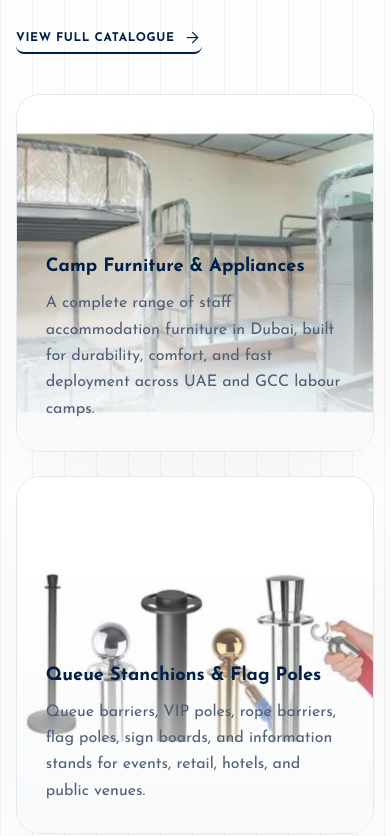
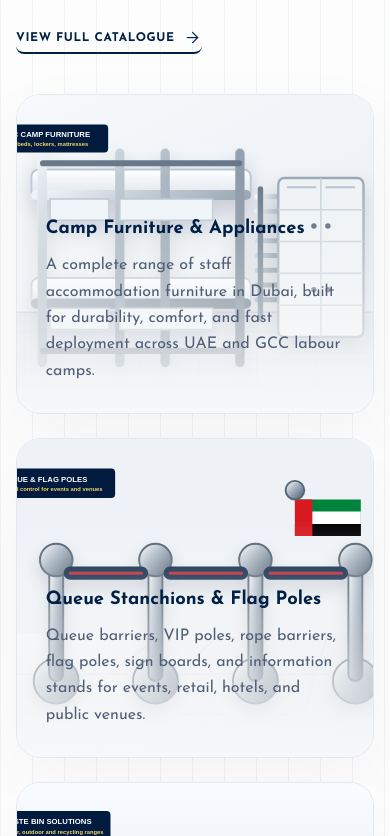
Before and after one commit to kailas8123-source/vega-turnkey-projects, a website: page index.html in a window 390 px wide. Shown: the part 3830-4666 px from the top of the page. Drawn offline with nearby package versions, Linux system fonts and the light colour scheme.

Commit message:
Add blog and product scene visuals

```diff
--- a/src/main.js
+++ b/src/main.js
@@ -28,6 +28,11 @@ const images = {
   gdsQuality: "/assets/gds/quality.png",
   gdsDelivery: "/assets/gds/delivery.png",
   gdsCommitment: "/assets/gds/commitment.png",
+  sceneCamp: "/assets/gds/camp-bunk-bed-scene.svg",
+  sceneWaste: "/assets/gds/waste-bin-scene.svg",
+  sceneQueue: "/assets/gds/queue-barrier-scene.svg",
+  sceneHospitality: "/assets/gds/hospitality-equipment-scene.svg",
+  sceneSafety: "/assets/gds/safety-ppe-scene.svg",
 };
 
 const coverageCities = ["Dubai", "Abu Dhabi", "Sharjah", "Ajman", "Ras Al Khaimah", "Fujairah", "Umm Al Quwain", "GCC dispatch"];
@@ -36,7 +41,7 @@ const navItems = [
   ["catalog", "Products"],
   ["mission", "About Us"],
   ["catalog", "Safety & PPE", "Safety Equipment"],
-  ["insights", "Insights"],
+  ["blog", "Blog"],
 ];
 
 const categories = [
@@ -47,7 +52,8 @@ const categories = [
     icon: "deck",
     material: "Camp Furniture",
     image: images.camp,
-    sourceImage: images.gdsBunkBeds,
+    sourceImage: images.sceneCamp,
+    referenceImage: images.gdsBunkBeds,
     description:
       "A complete range of staff accommodation furniture in Dubai, built for durability, comfort, and fast deployment across UAE and GCC labour camps.",
     points: ["Steel and wooden bunk beds with anti-rust finishes", "Medicated mattresses, bedding, pillows, and linens", "Steel lockers, cabinets, office furniture, and appliances"],
@@ -62,7 +68,8 @@ const categories = [
     icon: "stadium",
     material: "Queue Systems",
     image: images.queue,
-    sourceImage: images.gdsQueue,
+    sourceImage: images.sceneQueue,
+    referenceImage: images.gdsQueue,
     description:
       "Queue barriers, VIP poles, rope barriers, flag poles, sign boards, and information stands for events, retail, hotels, and public venues.",
     points: ["Retractable barriers and VIP posts in multiple finishes", "Indoor and outdoor flag poles in aluminium and steel", "Police barriers, traffic barriers, and guided signage"],
@@ -77,7 +84,8 @@ const categories = [
     icon: "delete",
     material: "Waste Bins",
     image: images.waste,
-    sourceImage: images.gdsWasteBins,
+    sourceImage: images.sceneWaste,
+    referenceImage: images.gdsWasteBins,
     description:
       "Indoor and outdoor waste bins, stainless-steel bins, plastic bins, recycling bins, wooden bins, and pole ashtrays for clean, efficient premises.",
     points: ["Polished stainless-steel bins for offices and hotel lobbies", "Colour-coded recycling bins with separate compartments", "Outdoor public-space bins with durable easy-clean bodies"],
@@ -92,7 +100,8 @@ const categories = [
     icon: "event",
     material: "Hospitality",
     image: images.events,
-    sourceImage: images.gdsCatalog1,
+    sourceImage: images.sceneHospitality,
+    referenceImage: images.gdsCatalog1,
     description:
       "Premium hotel equipment and hospitality supplies for furnished apartments, banquet venues, resorts, and event operators.",
     points: ["Rollaway beds, foldable beds, bellman trolleys, banquet tables, and chairs", "Bed and bath linens, towels, duvet covers, and hotel accessories", "Food serving trays, catering equipment, electronics, and housekeeping carts"],
@@ -107,7 +116,8 @@ const categories = [
     icon: "health_and_safety",
     material: "Safety Equipment",
     image: images.logistics,
-    sourceImage: images.gdsCatalog2,
+    sourceImage: images.sceneSafety,
+    referenceImage: images.gdsCatalog2,
     description:
       "Complete solutions for hotel staff accommodation, labour camps, executive housing, hostels, construction sites, and public events.",
     points: ["Safety shoes, helmets, gloves, and high-visibility clothing", "First-aid kits, safety gadgets, and workplace compliance essentials", "Road safety barriers, barricades, and traffic control equipment"],
@@ -117,11 +127,11 @@ const categories = [
   },
 ];
 
-const gdsProductGroups = categories.map(({ title, tag, items, sourceImage }) => ({
+const gdsProductGroups = categories.map(({ title, tag, items, referenceImage, sourceImage }) => ({
   title,
   tag,
   items,
-  image: sourceImage,
+  image: referenceImage || sourceImage,
 }));
 
 const values = [
@@ -135,36 +145,44 @@ const values = [
 
 const articles = [
   {
-    category: "Mattresses",
-    title: "Sleep Better Tonight: Medicated Mattress That Improves Your Sleep Quality",
-    image: images.gdsBunkBeds,
+    category: "Camp Furniture",
+    title: "How to Specify Bunk Beds and Lockers for GCC Labour Camps",
+    image: images.sceneCamp,
     read: "7 min read",
     summary:
-      "How medicated orthopedic mattresses distribute weight evenly, support spinal alignment, and reduce pressure on neck, hips, and shoulders.",
+      "A practical checklist for bed frame strength, anti-rust coating, mattress sizing, locker placement, and delivery planning for high-occupancy staff accommodation.",
   },
   {
-    category: "Sustainability",
-    title: "The Essential Role of Recycling Bins in Waste Management",
-    image: images.gdsWasteBins,
+    category: "Waste Management",
+    title: "Choosing the Right Waste and Recycling Bins for UAE Facilities",
+    image: images.sceneWaste,
     read: "6 min read",
     summary:
-      "Why colour-coded recycling bins simplify waste separation, encourage reuse, and reduce environmental impact across busy facilities.",
+      "How to select stainless-steel, plastic, wooden, outdoor, and colour-coded recycling bins for offices, hotels, public spaces, and camp facilities.",
   },
   {
     category: "Crowd Control",
-    title: "The Ultimate Guide to Crowd Control Stanchions: Types & Uses",
-    image: images.gdsQueue,
+    title: "Queue Barrier Planning for Hotels, Events, and Public Venues",
+    image: images.sceneQueue,
     read: "4 min read",
     summary:
-      "A practical guide to retractable barriers, rope barriers, VIP stanchions, queue barriers, and event safety applications.",
+      "A practical guide to retractable barriers, VIP rope poles, police barriers, flag poles, and signage layouts that keep guest movement clear.",
   },
   {
-    category: "Procurement",
-    title: "Choosing Office Furniture and Accommodation Supply for UAE Projects",
-    image: images.gdsCatalog1,
+    category: "Hospitality",
+    title: "Hotel and Event Equipment Procurement for Fast Turnarounds",
+    image: images.sceneHospitality,
     read: "8 min read",
     summary:
-      "How to balance cost, durability, availability, and installation timing when ordering high-volume project furniture.",
+      "What to prepare before ordering rollaway beds, bellman trolleys, banquet furniture, linens, service trays, and housekeeping equipment.",
+  },
+  {
+    category: "Safety & PPE",
+    title: "Road Safety and PPE Essentials for UAE Site Mobilisation",
+    image: images.sceneSafety,
+    read: "5 min read",
+    summary:
+      "A procurement guide for safety shoes, helmets, gloves, first-aid kits, cones, barricades, and road barriers before teams arrive on site.",
   },
 ];
 
@@ -181,6 +199,7 @@ const metaByRoute = {
   catalog: "Browse premium bunk beds, mattresses, queue barriers, flag poles, waste bins, recycling bins, hotel equipment, linens, PPE and road safety barriers from Vega Turnkey Projects in Dubai.",
   mission: "Learn about Vega Turnkey Projects, also known as GDS-UAE, a Dubai-based importer and stockist with 15+ years of experience in labour-camp furniture, safety workwear and crowd control solutions.",
   insights: "Read Vega Turnkey insights on medicated mattresses, recycling bins, crowd control stanchions, hotel safety barriers and project furniture selection in the UAE.",
+  blog: "Read Vega Turnkey blog guides on GCC camp furniture, waste bins, queue barriers, hospitality equipment, safety PPE and UAE project procurement.",
 };
 
 const state = {
@@ -419,6 +438,25 @@ function testimonial() {
   `;
 }
 
+function blogPreview() {
+  return `
+    <section class="section-space blog-preview-section">
+      <div class="container">
+        <div class="section-head">
+          <div>
+            <span class="eyebrow gold">Project Blog</span>
+            <h2>Procurement notes for camps, venues, hotels, and UAE sites.</h2>
+          </div>
+          <button class="text-link" data-route="blog">Read All Posts ${icon("arrow_forward")}</button>
+        </div>
+        <div class="blog-preview-grid">
+          ${articles.map(articleCard).join("")}
+        </div>
+      </div>
+    </section>
+  `;
+}
+
 function contactSection() {
   return `
     <section class="section-space contact-section" id="contact">
@@ -461,7 +499,7 @@ function inquiryForm(buttonText = "Submit") {
 }
 
 function homePage() {
-  return `${hero()}${stats()}${uaeSupplyBand()}${homeCategories()}${whyVega()}${processPreview()}${testimonial()}${contactSection()}`;
+  return `${hero()}${stats()}${uaeSupplyBand()}${homeCategories()}${whyVega()}${processPreview()}${blogPreview()}${testimonial()}${contactSection()}`;
 }
 
 function catalogPage() {
@@ -593,7 +631,7 @@ function insightsPage() {
       <div class="container featured-grid">
         <div class="featured-image"><img src="${articles[0].image}" alt="${articles[0].title}" /></div>
         <div class="featured-copy">
-          <span class="eyebrow">Featured Intelligence</span>
+          <span class="eyebrow">Featured Blog</span>
           <h1>${articles[0].title}</h1>
           <p>${articles[0].summary}</p>
           <button class="primary-button">Read Perspective ${icon("arrow_right_alt")}</button>
@@ -603,8 +641,8 @@ function insightsPage() {
     <section class="section-space compact">
       <div class="container">
         <div class="section-head">
-          <div><span class="eyebrow gold">Latest Blogs</span><h2>Hospitality, safety, staff accommodation, and facility-management insights.</h2></div>
-          <div class="chip-row"><button>All</button><button>Mattresses</button><button>Recycling</button><button>Stanchions</button></div>
+          <div><span class="eyebrow gold">Latest Blog Posts</span><h2>Five practical guides for GCC procurement teams.</h2></div>
+          <div class="chip-row"><button>All</button><button>Camp</button><button>Waste</button><button>Events</button><button>Safety</button></div>
         </div>
         <div class="article-grid">
           ${articles.slice(1).map(articleCard).join("")}
@@ -640,7 +678,7 @@ function footer() {
       <div class="container footer-grid">
         <div><img class="footer-logo" src="${images.gdsLogo}" alt="The Vega Turnkey Projects LLC" /><strong>Vega Turnkey</strong><p>GDS-UAE supplier of labour-camp furniture, bunk beds, staff accommodation equipment, hotel supplies, queue barriers, flag poles, waste bins, PPE, and safety equipment.</p></div>
         <div><span>Products</span><button data-route="catalog">Camp Furniture</button><button data-route="catalog">Queue Barriers</button><button data-route="catalog">Waste Bins</button><button data-route="catalog">Hotels & Events</button><button data-route="catalog">Safety & PPE</button></div>
-        <div><span>Company</span><button data-route="mission">About Us</button><button data-route="insights">Insights</button><button data-open-quote>Contact Support</button></div>
+        <div><span>Company</span><button data-route="mission">About Us</button><button data-route="blog">Blog</button><button data-open-quote>Contact Support</button></div>
         <form class="footer-form" data-form><span>Project Updates</span><div><input aria-label="Email" required type="email" placeholder="Email address" /><button>${icon("arrow_forward")}</button></div></form>
       </div>
       <div class="container footer-bottom"><span>(c) 2026 Vega Turnkey Projects LLC. sales@thevegauae.com</span><span>Privacy Policy - Terms of Service</span></div>
@@ -669,7 +707,7 @@ function notice() {
 function routeMarkup() {
   if (state.route === "catalog") return catalogPage();
   if (state.route === "mission") return missionPage();
-  if (state.route === "insights") return insightsPage();
+  if (state.route === "insights" || state.route === "blog") return insightsPage();
   return homePage();
 }
 
@@ -682,9 +720,10 @@ function render() {
 
 function updateMeta() {
   const route = state.route || "home";
+  const label = route === "blog" ? "Blog" : `${route[0].toUpperCase()}${route.slice(1)}`;
   document.title = route === "home"
     ? "Vega Turnkey Projects | Labour Camp Furniture Supplier in UAE"
-    : `Vega Turnkey Projects | ${route[0].toUpperCase()}${route.slice(1)}`;
+    : `Vega Turnkey Projects | ${label}`;
   const description = document.querySelector('meta[name="description"]');
   if (description) {
     description.setAttribute("content", metaByRoute[route] || metaByRoute.home);
@@ -728,6 +767,7 @@ function enhanceMotion() {
     ".advantage-grid > *",
     ".featured-grid > *",
     ".article-card",
+    ".blog-preview-grid",
     ".newsletter",
     ".footer-grid > *",
   ].join(","));
@@ -751,7 +791,14 @@ function enhanceMotion() {
     });
   }, { rootMargin: "0px 0px -12% 0px", threshold: 0.12 });
 
-  revealTargets.forEach((element) => revealObserver.observe(element));
+  revealTargets.forEach((element) => {
+    const rect = element.getBoundingClientRect();
+    if (rect.top < window.innerHeight * 0.92 && rect.bottom > 0) {
+      element.classList.add("is-visible");
+      return;
+    }
+    revealObserver.observe(element);
+  });
 }
 
 function updateScrollProgress() {
```
Also changed, not shown: src/styles.css (+19 -2 lines), README.md, assets/gds/camp-bunk-bed-scene.svg (added), assets/gds/hospitality-equipment-scene.svg (added), assets/gds/queue-barrier-scene.svg (added), assets/gds/safety-ppe-scene.svg (added), assets/gds/waste-bin-scene.svg (added), public/assets/gds/camp-bunk-bed-scene.svg (added), public/assets/gds/hospitality-equipment-scene.svg (added), public/assets/gds/queue-barrier-scene.svg (added), public/assets/gds/safety-ppe-scene.svg (added), public/assets/gds/waste-bin-scene.svg (added).
